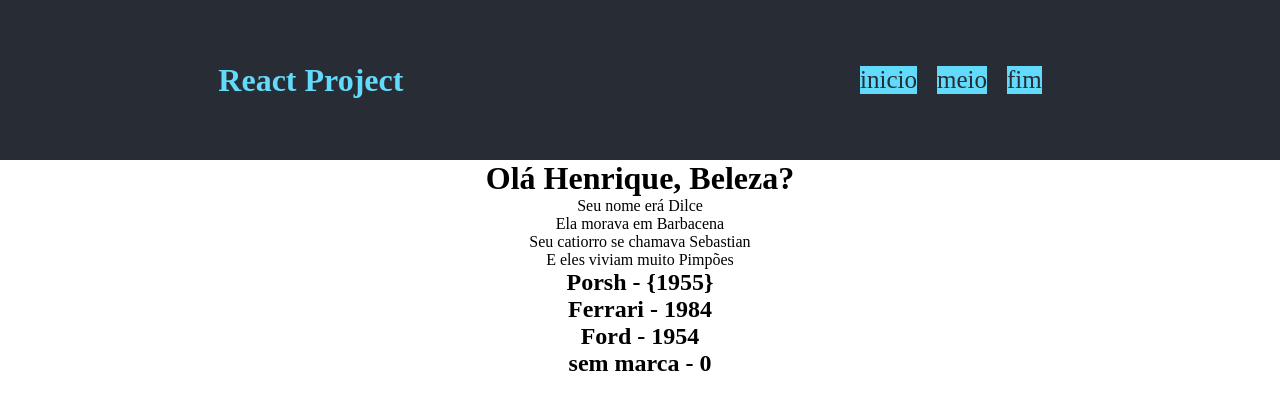
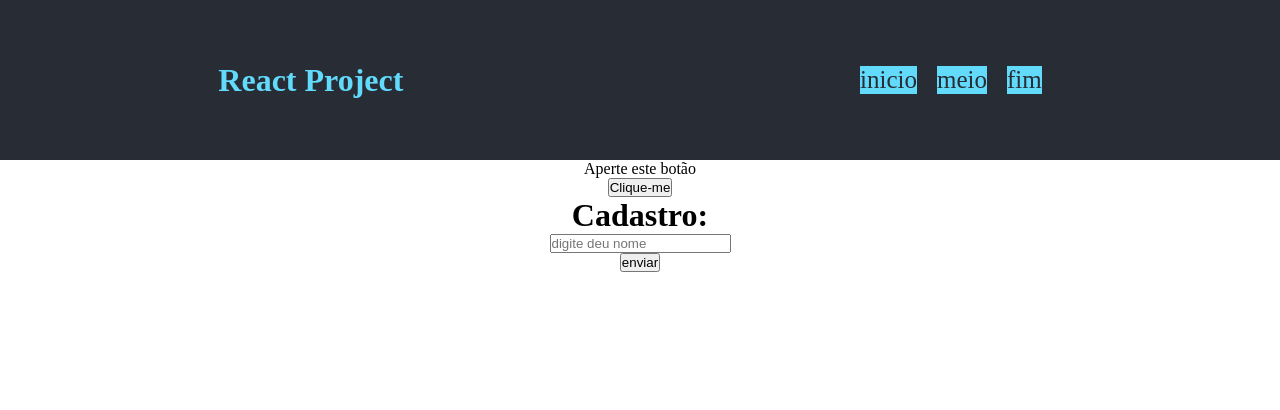
Before and after one commit to HenriqueBernardes42/learning_React, a React (Create React App) app in the folder meu_projeto/: page / in a window 1280 px wide. Shown: the top 410 px of the page. Built offline with nearby package versions, Linux system fonts and the light colour scheme.

Commit message:
adicionado um formulário pela manipuilação de eventos

```diff
--- a/meu_projeto/src/App.js
+++ b/meu_projeto/src/App.js
@@ -1,19 +1,15 @@
 import './App.css';
-import SayMyName from './components/SayMyName';
-import Pessoa from './components/Pessoa';
+import Event  from './components/Event';
 import Header from './components/Header';
-import List from './components/List';
+import Form from './components/Form'
+
 
 function App() {
   return (
     <div className="App">
       <Header />
-      <SayMyName name="Henrique" />
-      <Pessoa nome="Dilce" from="Barbacena" dog="Sebastian" mood="Pimpões" />
-      <List marca="Porsh" ano_lançamento="{1955}" />
-      <List marca="Ferrari" ano_lançamento={1984} />
-      <List marca="Ford" ano_lançamento={1954} />
-      <List />
+      <Event />
+      <Form />
     </div>
   );
 }
--- /dev/null
+++ b/meu_projeto/src/components/Event.js
@@ -0,0 +1,15 @@
+function Event(){
+
+    function meu_evento(){
+        console.log("o botão foi clicado")
+    }
+
+    return(
+        <>
+            <p>Aperte este botão</p>
+            <button onClick={meu_evento}>Clique-me</button>
+        </>
+    )
+}
+
+export default Event
--- /dev/null
+++ b/meu_projeto/src/components/Form.js
@@ -0,0 +1,23 @@
+function Form(){
+
+    function cadastro(e){
+       e.preventDefault()
+       console.log("someting")
+    }
+
+    return (
+        <div>
+                <h1>Cadastro:</h1>
+            <form onSubmit={cadastro}>
+                <div>
+                    <input type="text" placeholder="digite deu nome"></input>
+                </div>
+                <div>
+                    <input type="submit" value="enviar"></input>
+                </div>
+            </form>
+        </div>
+    )
+}
+
+export default Form
```
